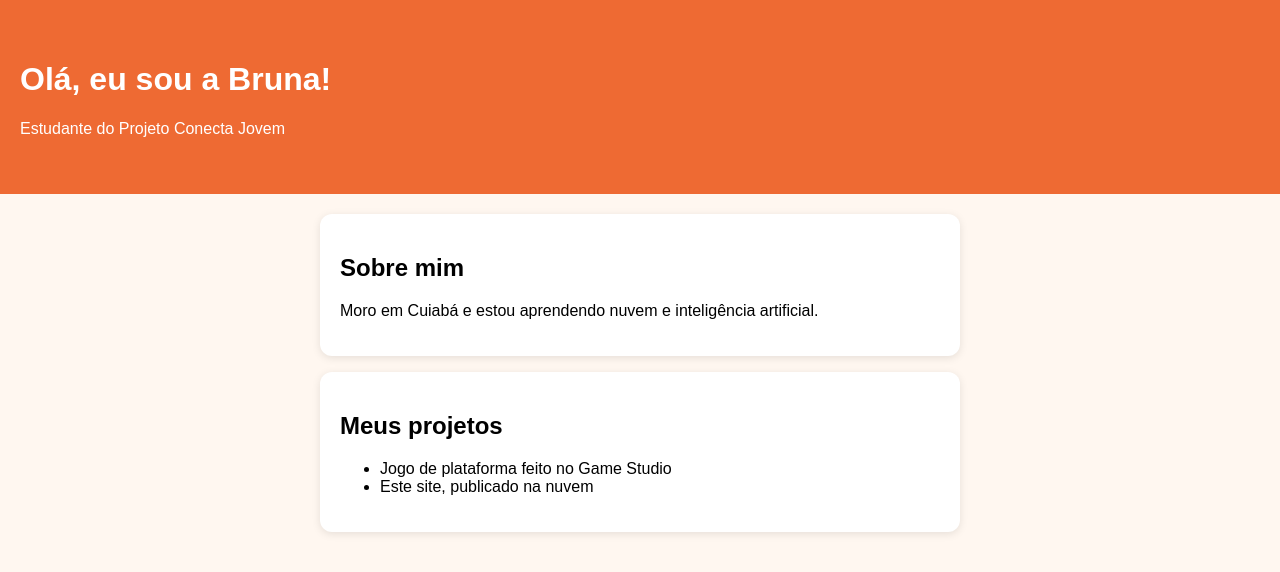
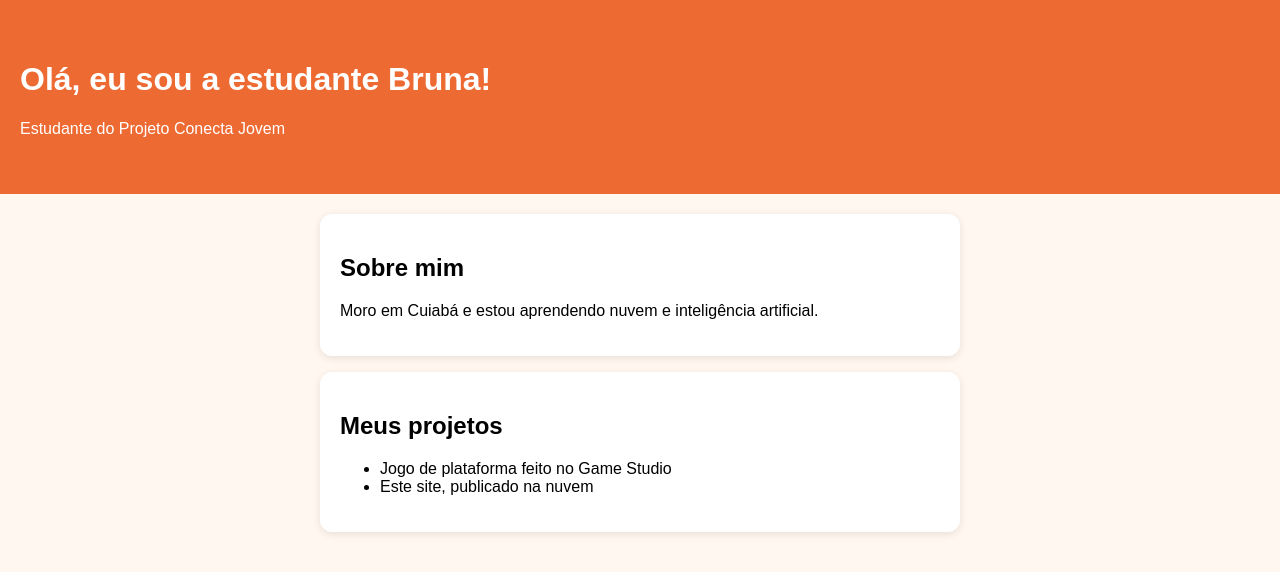
Before and after one commit to queirozbruna-dot/Teste-Projeto-Conecta, a plain HTML site: page index.html in a window 1280 px wide. Drawn offline with Linux system fonts and the light colour scheme.

Commit message:
update index.html

```diff
--- a/index.html
+++ b/index.html
@@ -14,7 +14,7 @@ margin-bottom: 16px; box-shadow: 0 2px 8px rgba(0, 0, 0, 0.1); }
 </head>
 <body>
 <header>
-<h1>Olá, eu sou a Bruna!</h1>
+<h1>Olá, eu sou a estudante Bruna!</h1>
 <p>Estudante do Projeto Conecta Jovem</p>
 </header>
 <main>
```
